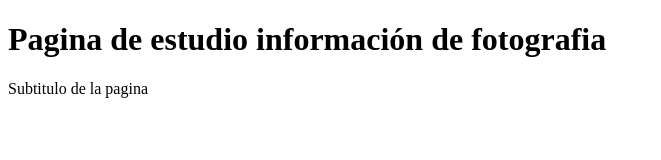
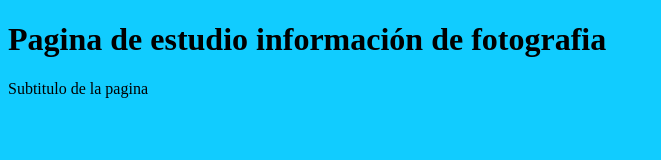
Before and after one commit to ClaudioGandini/Mi-Pagina-Web-2, a plain HTML site: page index.html in a window 1280 px wide. Shown: the whole page, without its empty margins (0-661 px from the left). Drawn offline with Linux system fonts and the light colour scheme.

Commit message:
se cambia el color
se cambia el color de la pagina

```diff
--- a/index.html
+++ b/index.html
@@ -7,7 +7,7 @@
         </head>
 
 
-        <body>
+        <body bgcolor="#11CCFF">
             <h1>Pagina de estudio información de fotografia</h1>
             <p>Subtitulo de la pagina</p>
         </body>
```
